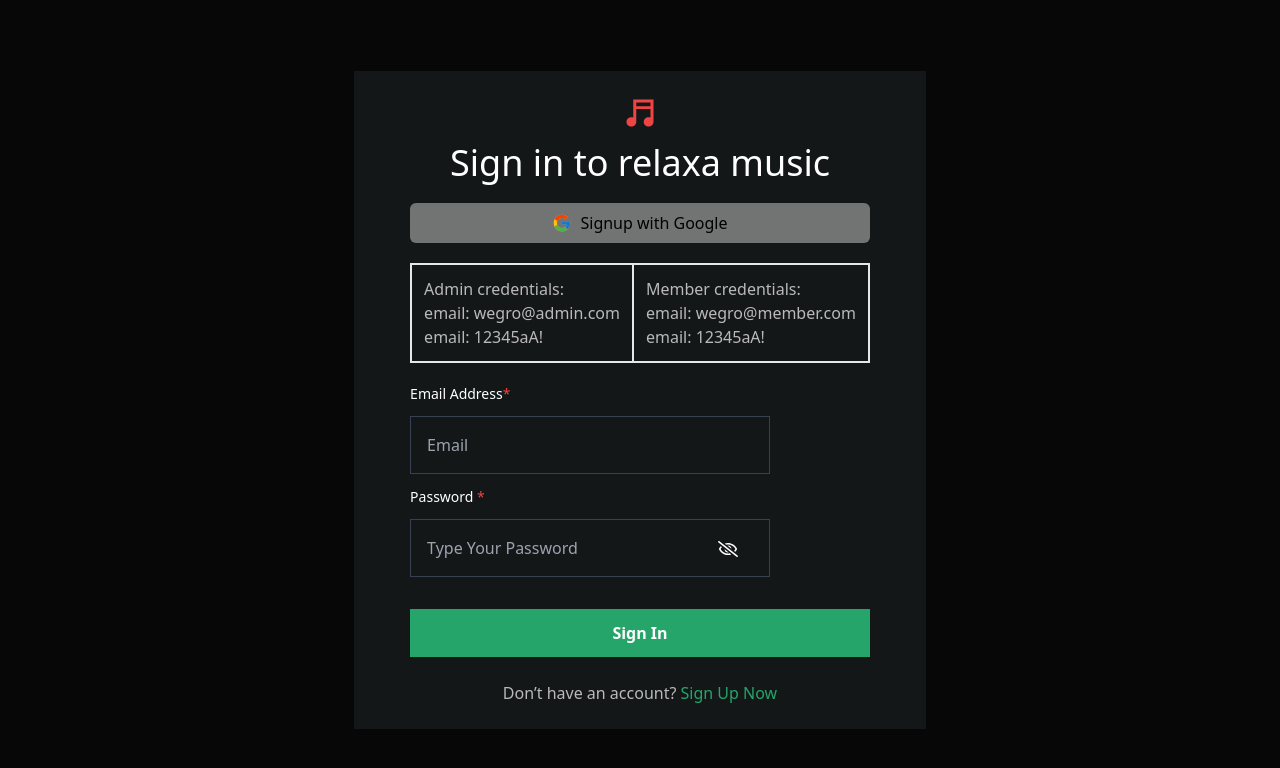
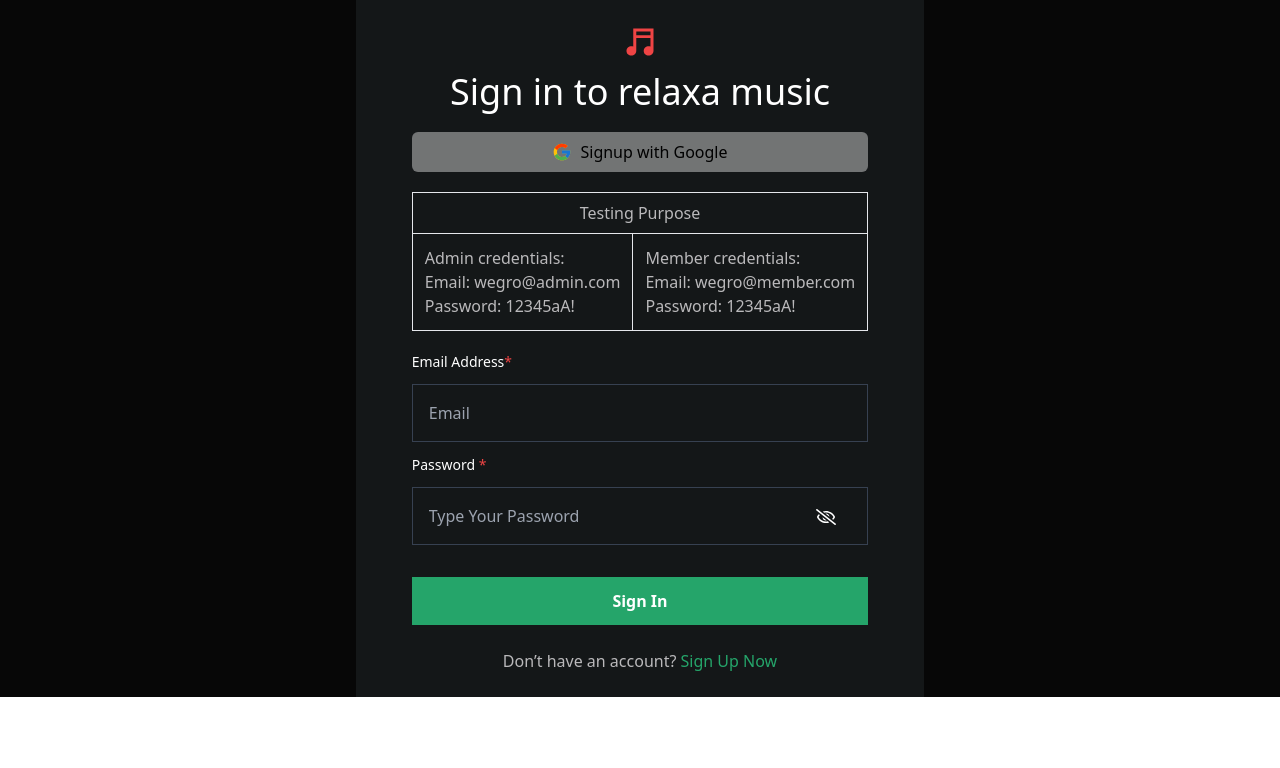
Before and after one commit to MohammadApon11/relaxa-music, a React (Create React App) app in the folder client/: page /login in a window 1280 px wide. Shown: the top 768 px of the page. Built offline with nearby package versions, Linux system fonts and the light colour scheme; no server answers.

Commit message:
some bug fixed

```diff
--- a/client/src/pages/SignIn.jsx
+++ b/client/src/pages/SignIn.jsx
@@ -90,7 +90,7 @@
   };
 
   return (
-    <div className="flex items-center justify-center h-[100vh]">
+    <div className="flex items-center justify-center">
       <div className="px-14 py-6 bg-[#141718]">
         <IoMdMusicalNotes className="mx-auto text-red-500 text-4xl" />
         <h1 className="text-white text-center text-4xl mt-3">
@@ -105,16 +105,19 @@
             <p>Signup with Google</p>
           </div>
         </div>
-        <div className=" mt-5 text-textColor flex items-center justify-between border">
-          <div className="border p-3">
-            <p>Admin credentials:</p>
-            <p>email: wegro@admin.com</p>
-            <p>email: 12345aA!</p>
-          </div>
-          <div className="border p-3">
-            <p>Member credentials:</p>
-            <p>email: wegro@member.com</p>
-            <p>email: 12345aA!</p>
+        <div className="mt-5 text-textColor border">
+          <p className="text-center py-2 ">Testing Purpose</p>
+          <div className=" flex items-center justify-between ">
+            <div className="border-r border-t p-3">
+              <p>Admin credentials:</p>
+              <p>Email: wegro@admin.com</p>
+              <p>Password: 12345aA!</p>
+            </div>
+            <div className="border-t p-3">
+              <p>Member credentials:</p>
+              <p>Email: wegro@member.com</p>
+              <p>Password: 12345aA!</p>
+            </div>
           </div>
         </div>
         <form
@@ -126,7 +129,7 @@
               Email Address<span className="text-red-500">*</span>
             </p>
             <input
-              className="w-[360px] p-4 bg-transparent border border-gray-700 text-textColor outline-none"
+              className="w-full p-4 bg-transparent border border-gray-700 text-textColor outline-none"
               type="text"
               {...register("email", { required: true })}
               placeholder="Email"
@@ -142,7 +145,7 @@
             <p className="text-white text-[14px] mb-3">
               Password <span className="text-red-500">*</span>
             </p>
-            <div className="w-[360px] relative">
+            <div className="w-full relative">
               <input
                 className="w-full p-4 bg-transparent border border-gray-700 text-textColor outline-none"
                 type={type}
```
